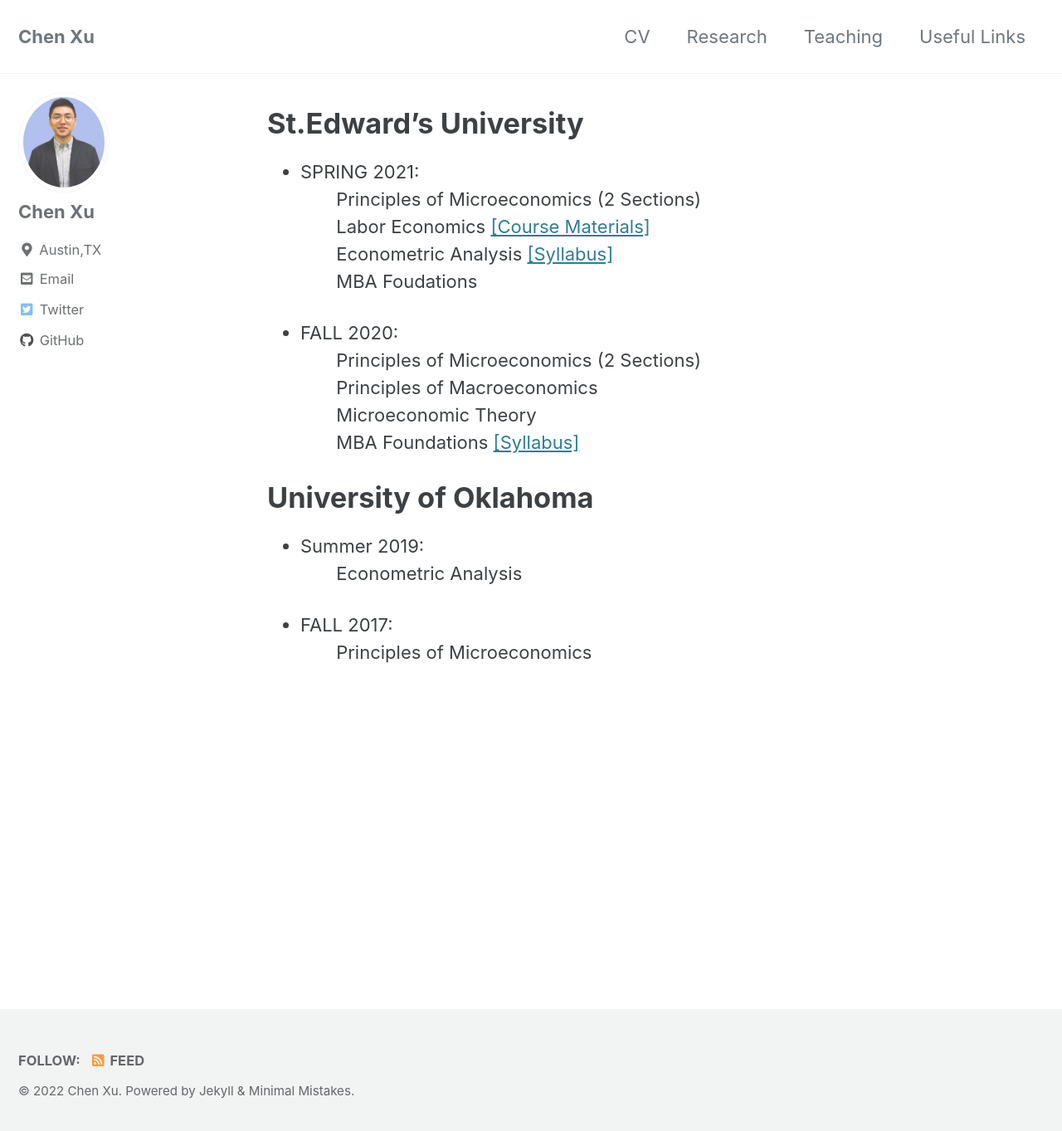
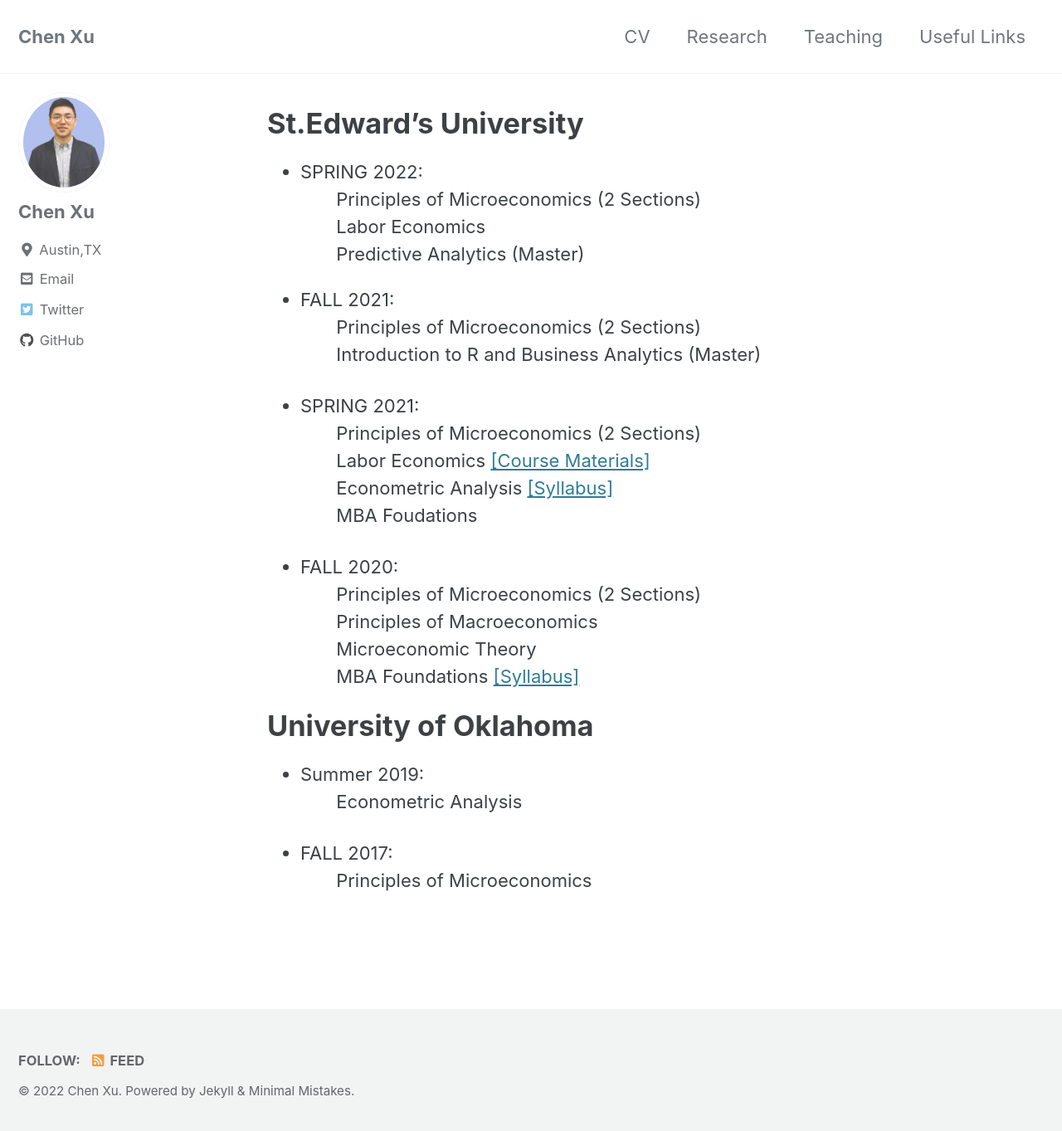
Before and after one commit to chenxuecon/chenxuecon.github.io, a Jekyll site: the page built from _pages/teaching.md, in a window 1280 px wide and 1371 px high. Shown: the top 1363 px of the window at 83% size. Built offline with Jekyll 4.4.1, drawn with Linux system fonts in a browser that asks for light colours; cached includes are drawn as plain includes.

Commit message:
Update teaching.md

```diff
--- a/_pages/teaching.md
+++ b/_pages/teaching.md
@@ -7,6 +7,15 @@ fontsize: 4pt
 ---
 **St.Edward's University**
 ======
+
+* SPRING 2022: \
+  &nbsp;&nbsp;&nbsp;&nbsp;&nbsp;&nbsp;   Principles of Microeconomics (2 Sections) \
+  &nbsp;&nbsp;&nbsp;&nbsp;&nbsp;&nbsp;   Labor Economics \
+  &nbsp;&nbsp;&nbsp;&nbsp;&nbsp;&nbsp;   Predictive Analytics (Master)
+* FALL 2021: \
+  &nbsp;&nbsp;&nbsp;&nbsp;&nbsp;&nbsp;   Principles of Microeconomics (2 Sections) \
+  &nbsp;&nbsp;&nbsp;&nbsp;&nbsp;&nbsp;   Introduction to R and Business Analytics (Master)
+
 * SPRING 2021: \
   &nbsp;&nbsp;&nbsp;&nbsp;&nbsp;&nbsp;   Principles of Microeconomics (2 Sections) \
   &nbsp;&nbsp;&nbsp;&nbsp;&nbsp;&nbsp;   Labor Economics  [[Course Materials]](https://github.com/chenxuecon/ECON-4341) \
```
